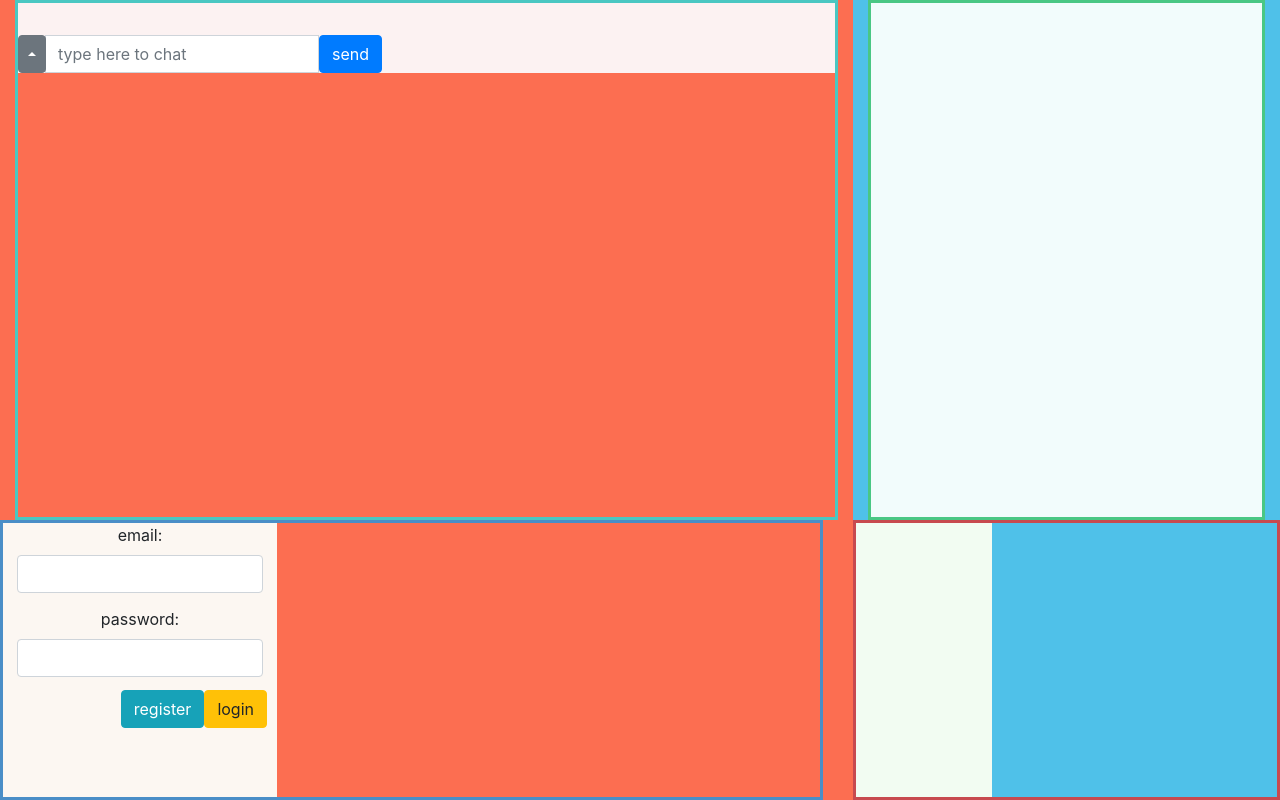
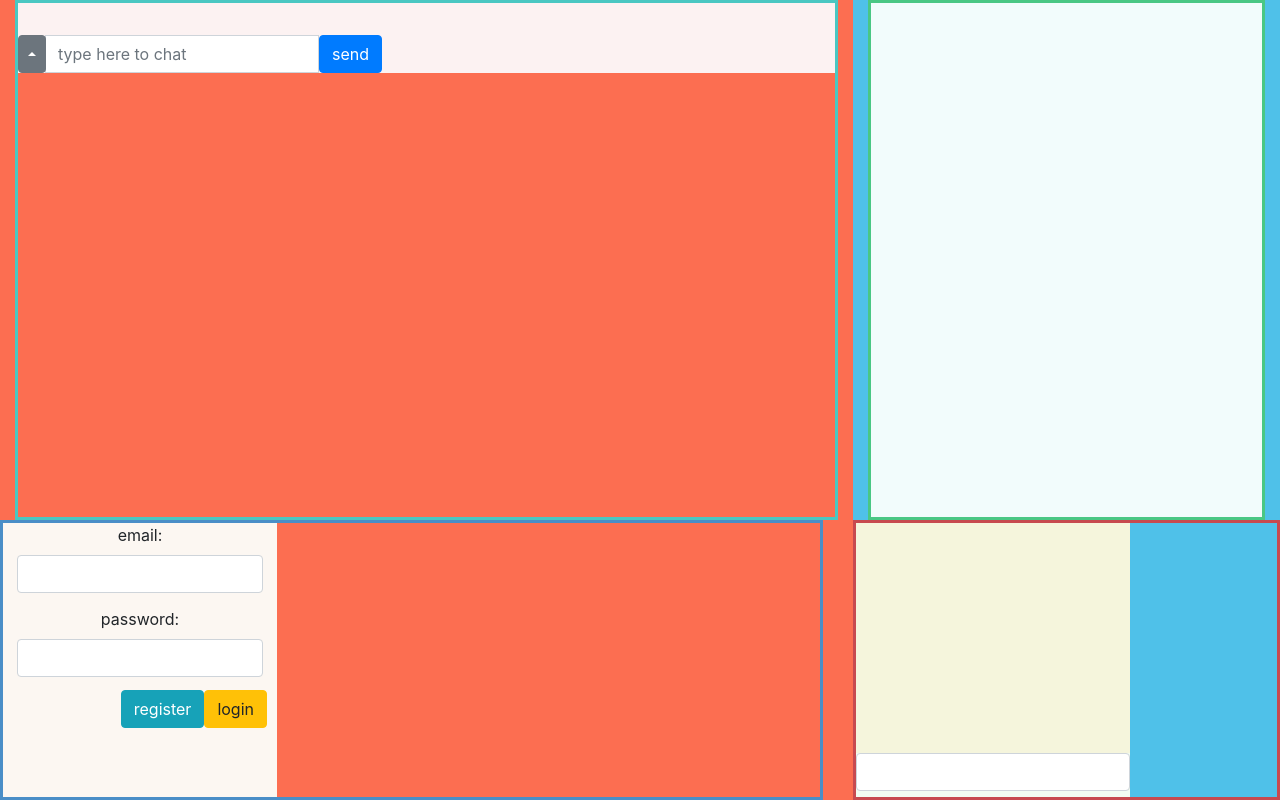
Before and after one commit to EvanBradford/project2-chatroom, an Angular app in the folder angular/: page / in a window 1280 px wide. Built offline with nearby package versions, Linux system fonts and the light colour scheme; no server answers; what bn-ng-idle would draw is missing.

Commit message:
i am working on the private chat service

```diff
--- a/angular/src/app/frame/private-message/chat-detail/chat-detail.component.html
+++ b/angular/src/app/frame/private-message/chat-detail/chat-detail.component.html
@@ -1,3 +1,2 @@
-<p>
-  chat-detail works!
-</p>
+<div id="privateChat" class="show"> <input type="text" class="form-control inputs" required name="username"
+  [(ngModel)]="comment.content"> </div>
--- a/angular/src/app/frame/private-message/chat-detail/chat-detail.component.ts
+++ b/angular/src/app/frame/private-message/chat-detail/chat-detail.component.ts
@@ -1,4 +1,7 @@
 import { Component, OnInit } from '@angular/core';
+import { Comments } from '../../../models/Comments';
+import { CommentsService } from '../../../service/comments.service';
+import { ChannelService } from '../../../service/channel.service';
 
 @Component({
   selector: 'app-chat-detail',
@@ -7,9 +10,24 @@ import { Component, OnInit } from '@angular/core';
 })
 export class ChatDetailComponent implements OnInit {
 
-  constructor() { }
+comment : Comments ={
+  content: "",
+  postDate: "",
+  user_Id: sessionStorage.getItem("LoggedInId"),
+  channel_Id: ""
+};
+
+  constructor(private channel:ChannelService, private comments:CommentsService) { }
 
   ngOnInit() {
   }
 
+newComment(){
+
+  let content = this.comment.content;
+
+
+
 }
+
+}
--- a/angular/src/app/frame/private-message/private-message.component.html
+++ b/angular/src/app/frame/private-message/private-message.component.html
@@ -1,6 +1,6 @@
 <div id="pmContainer">
 
-  <div></div>
+  <div style="height:84%; background-color:beige"></div>
 
+  <div id="privateBar" class="position-relative botton"><app-chat-detail></app-chat-detail></div>
 </div>
-<app-chat-detail></app-chat-detail>
```
Also changed, not shown: angular/src/app/frame/private-message/private-message.component.css (line endings or trailing spaces).
